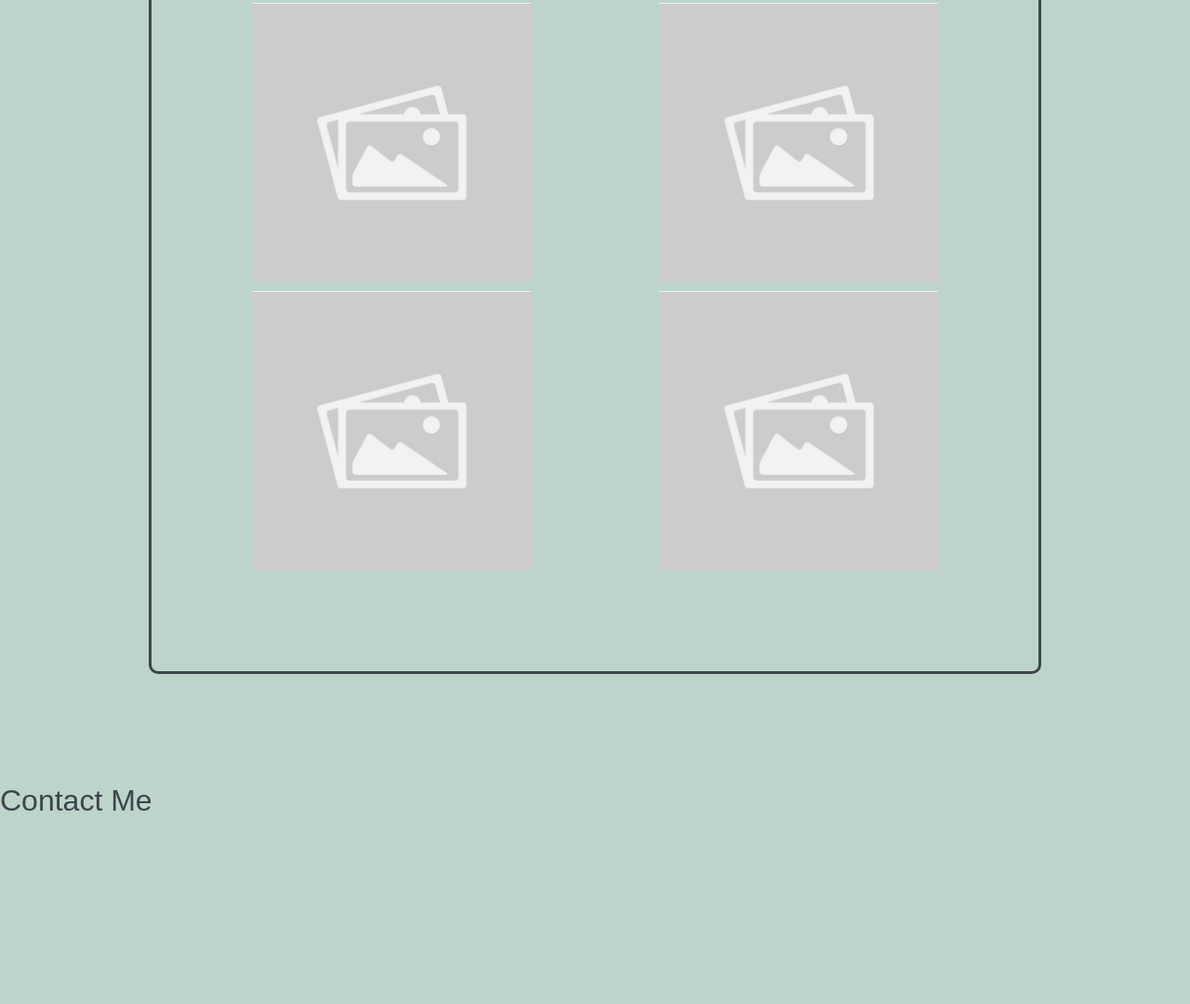
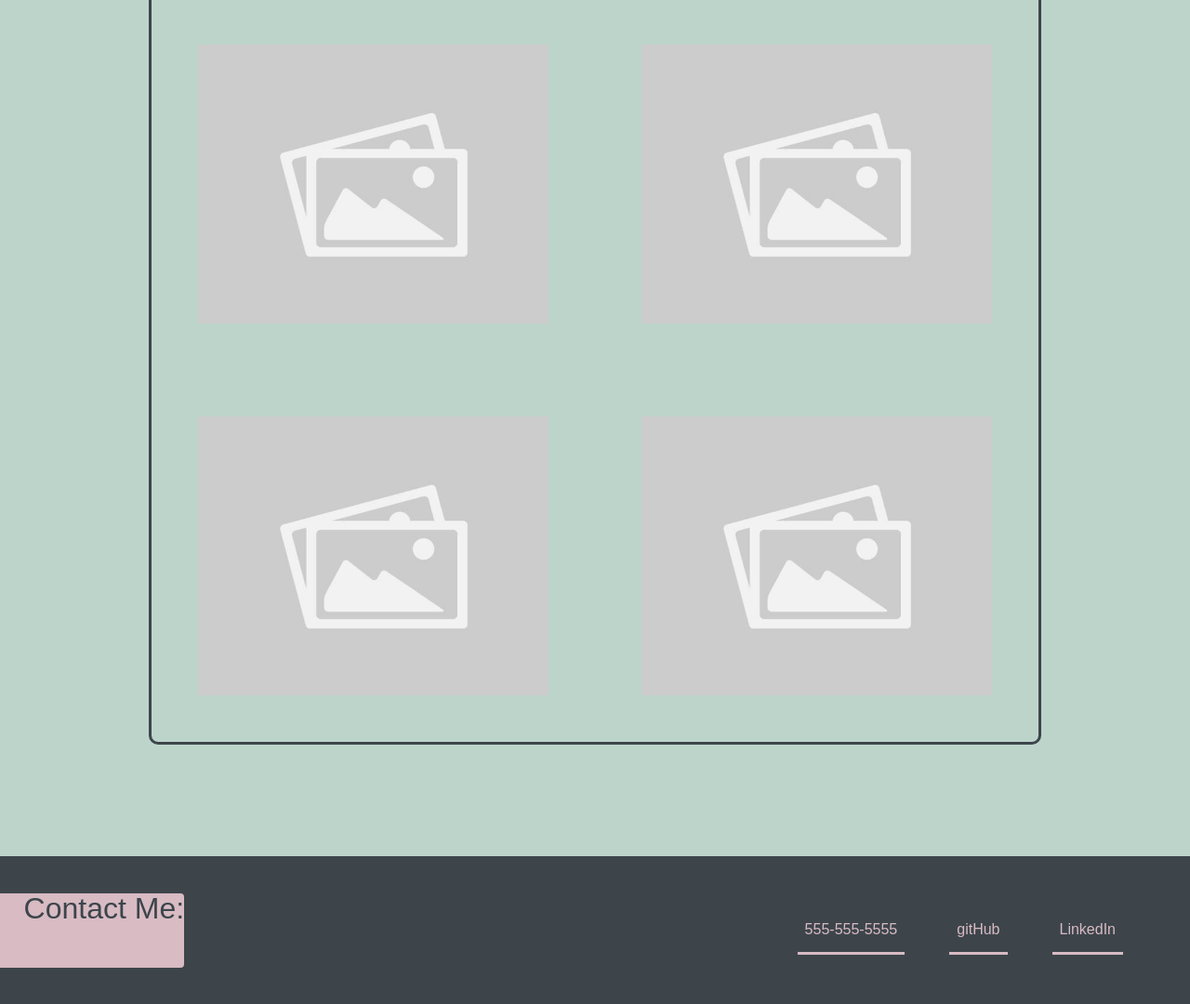
Before and after one commit to VBamalie/Portfolio, a plain HTML site: page index.html in a window 1280 px wide. Shown: the part 1956-3036 px from the top of the page at 93% size. Before the commit the page ends 2835 px from the top, so only its background shows below. Drawn offline with Linux system fonts and the light colour scheme.

Commit message:
added some pics and finished footer

```diff
--- a/assets/css/style.css
+++ b/assets/css/style.css
@@ -37,7 +37,7 @@ body{
 
 
 
-header{
+header, footer{
     display: flex;
     justify-content: space-between;
     align-items: center;
@@ -46,6 +46,7 @@ header{
     background-color: var(--dark);
 
 }
+
 
 .name-box{
     padding-left: 2%;
@@ -62,7 +63,7 @@ ul{
 }
 
 
-header li{
+ li{
     padding: 2vh 1vh;
     margin: 0 3vh;
     color: var(--light);
@@ -70,7 +71,7 @@ header li{
 
 }
 
-header li:hover{
+ li:hover{
     background-color: var(--mid) ;
     border-radius: 2px;
 }
@@ -130,19 +131,38 @@ main h1{
 }
 .projects{
     display:flex;
-    margin: 0 4% 4% 4%;
+    margin: 0 10px, 10px, 10px;
     flex-flow: wrap;
-    justify-content: space-around;
+    justify-content: space-evenly;
+    align-items: center;
 }
+/* remember to put the background style in*/
 #project-2, #project-3, #project-4, #project-5{
     background-image: url("../images/istockphoto-1147544807-612x612.jpeg");
     background-size: cover;
     background-position: center;
     width: 300px;
     height: 300px;
-    margin: 5px;
+    margin: 50px;
+    flex-grow: 1;
 }
-    footer{
-        display: flex;
+#project-3{
+    background-image: url("../images/istockphoto-1147544807-612x612.jpeg")
+}
+#project-4{
+    background-image: url("../images/istockphoto-1147544807-612x612.jpeg")
+}
+#project-5{
+    background-image: url("../images/istockphoto-1147544807-612x612.jpeg")
+}
+@media only screen and (max-width: 1200px){
+    #project-2, #project-3, #project-4, #project-5{
+        background-image: url("../images/istockphoto-1147544807-612x612.jpeg");
+        background-size: cover;
+        background-position: center;
+        width: 90%;
+        height: 50vh;
+        margin: 0 4% 4% 4%;
+        display: block;
     }
-/*Change the media query*/
+}
--- a/index.html
+++ b/index.html
@@ -43,7 +43,6 @@
       <div>
         <p>Lorem ipsum dolor sit amet consectetur adipisicing elit. Animi, aliquam voluptatum dolor esse dolorem facilis deleniti alias saepe iste hic quibusdam asperiores maxime veniam suscipit id recusandae! Ducimus, illo quis? Lorem ipsum dolor sit amet consectetur adipisicing elit. Iusto eos corporis blanditiis voluptatibus inventore accusantium maxime cum rerum necessitatibus nostrum excepturi officiis assumenda, deserunt quisquam dolorem repellat iure. Error, iste.</p>
         <p>Lorem ipsum dolor sit amet consectetur adipisicing elit. Non, pariatur quae enim, nisi magnam sequi ab error, culpa aperiam sint voluptatum veniam ea. Asperiores magnam saepe optio! Placeat, suscipit optio. Lorem ipsum dolor sit amet, consectetur adipisicing elit. Fuga ipsam aperiam autem minus eveniet, enim harum nemo illum laborum nulla officia eos consequuntur corrupti quam fugiat similique quis rem atque?</p>
-      </div>
     </section>
     <!--Flexboxes of my work-->
     <main>
@@ -57,7 +56,14 @@
       </div>
     </main>
     <footer>
-      <h1 id="contact-me">Contact Me</h1>
+      <div class="name-box">
+      <h1 id="contact-me">Contact Me:</h1>
+      </div>
+      <ul>
+        <li><a>555-555-5555</a></li>
+        <li><a>gitHub</a href="https://github.com/VBamalie"></li>
+        <li><a href="https://www.linkedin.com/">LinkedIn</a></li>
+      </ul>
     </footer>
   </body>
 
```
Also changed, not shown: assets/images/cute-kitty.jpeg (added), assets/images/kitten-banner.jpeg (added), assets/images/kitty-cat.jpeg (added), assets/images/kitty-cop.jpeg (added), assets/images/multiple-kitties.png (added), 3 other files.
